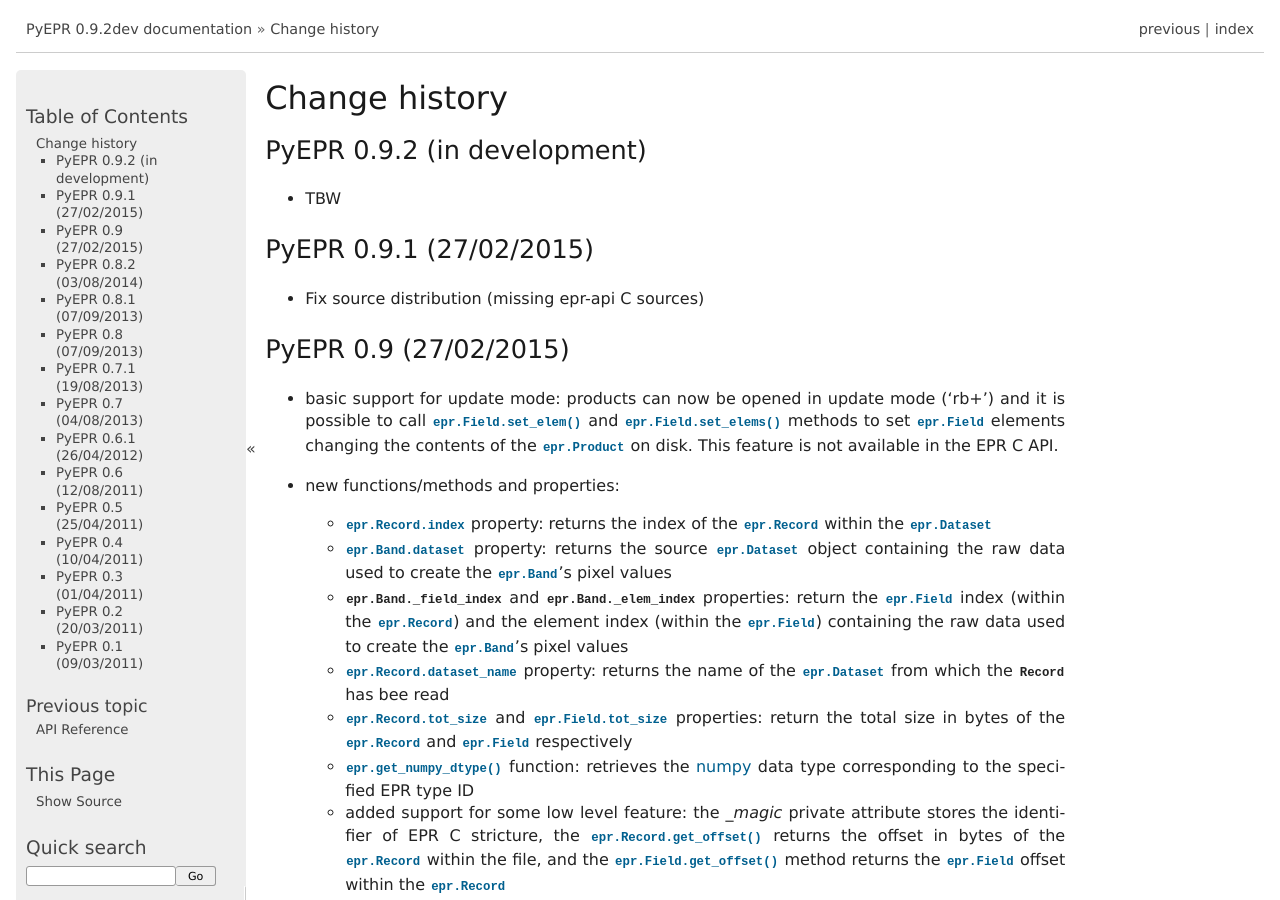
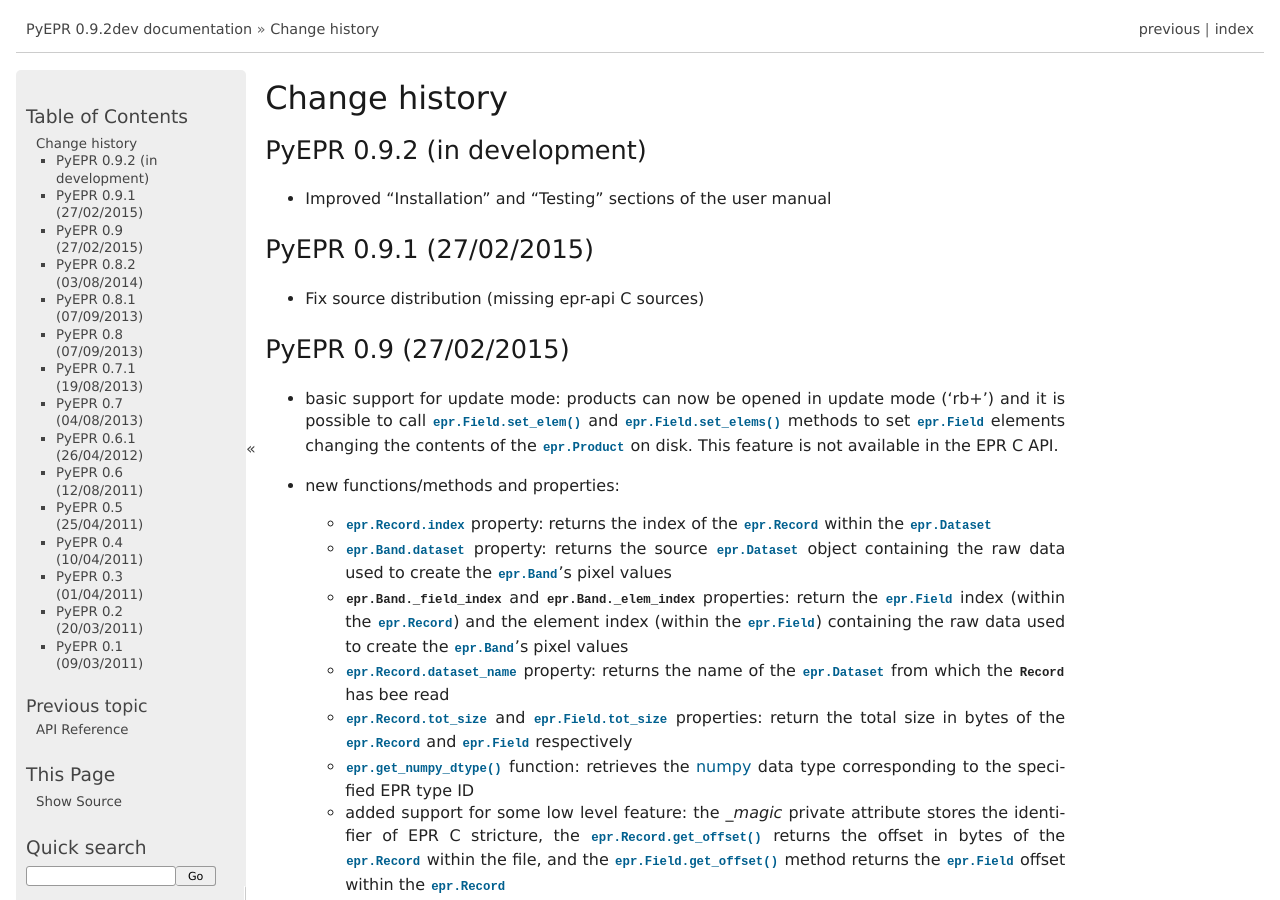
Before and after one commit to avalentino/pyepr, a Sphinx documentation site: the page built from doc/NEWS.txt, in a window 1280 px wide and 900 px high. Built offline with Sphinx 7.4.7, drawn with Linux system fonts in a browser that asks for light colours; formulas are drawn with MathJax 3.

Commit message:
Update release notes

```diff
--- a/doc/NEWS.txt
+++ b/doc/NEWS.txt
@@ -5,7 +5,7 @@
 PyEPR 0.9.2 (in development)
 ----------------------------
 
-* TBW
+* Improved "Installation" and "Testing" sections of the user manual
 
 
 PyEPR 0.9.1 (27/02/2015)
```
